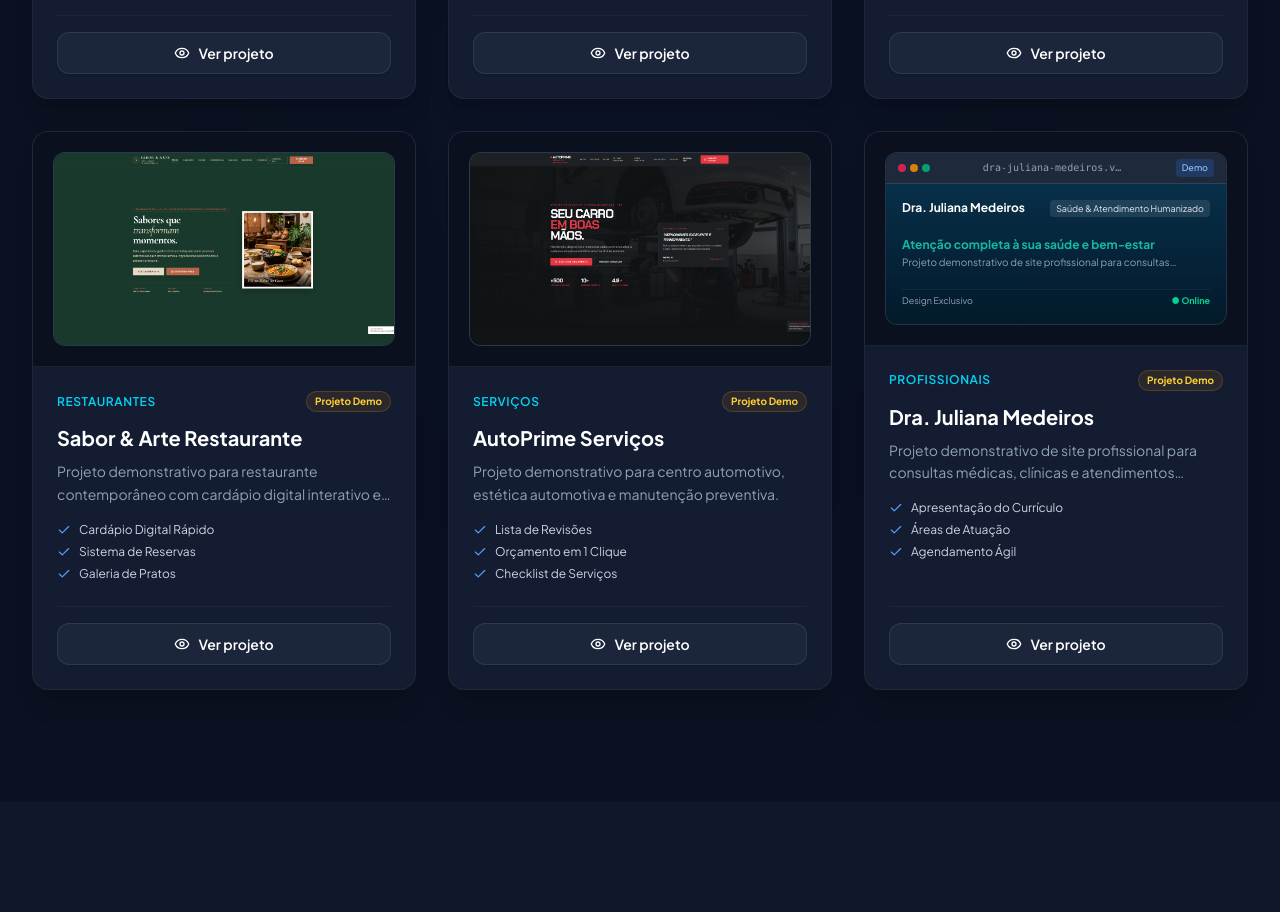
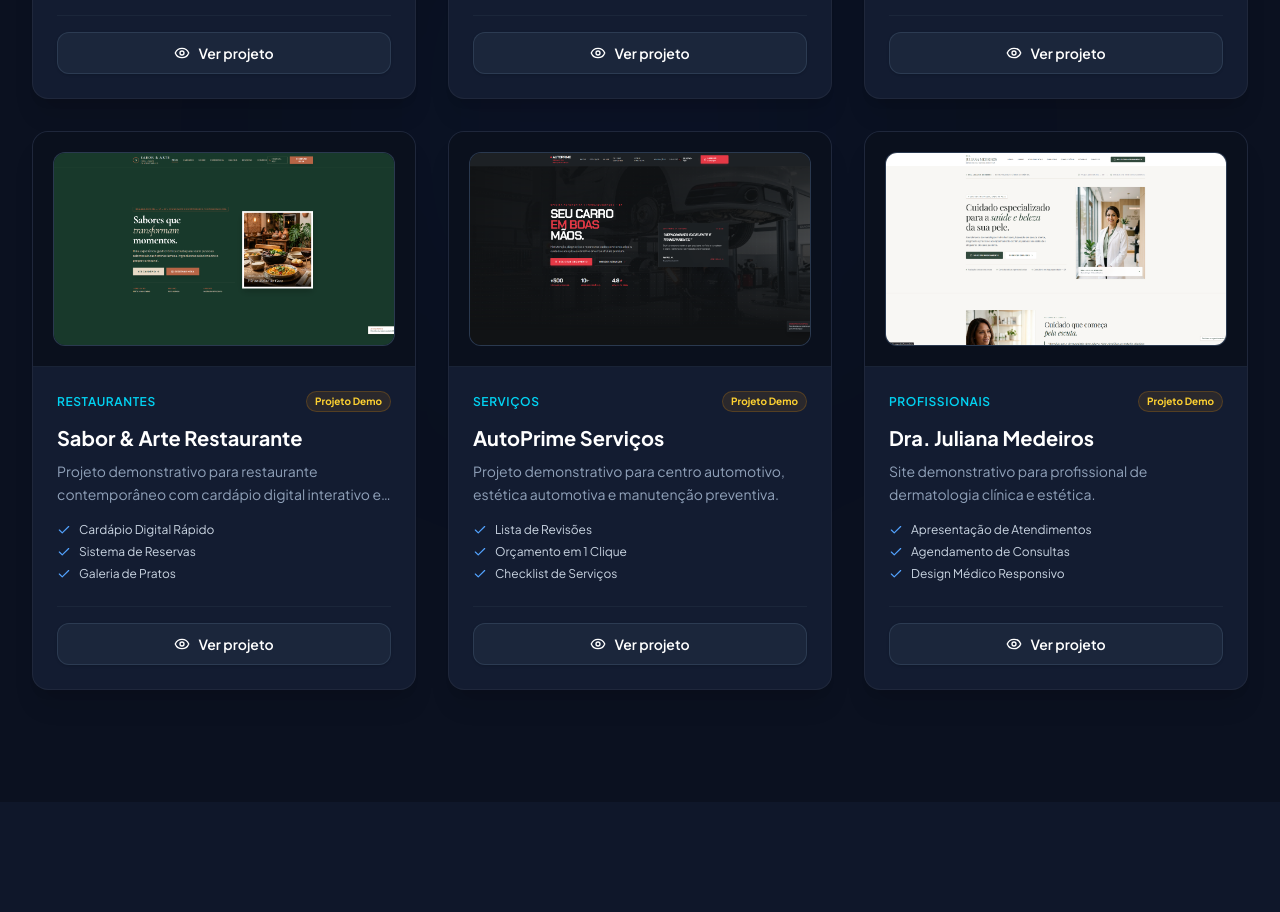
Before and after one commit to vitrineweboficial/VitrineWeb, a React (Vite) app: page / in a window 1280 px wide. Shown: the part 5560-6472 px from the top of the page. Built offline with nearby package versions, Linux system fonts and the light colour scheme.

Commit message:
Adiciona projeto Dra Juliana Medeiros ao portfolio

```diff
--- a/src/data/vitrineData.ts
+++ b/src/data/vitrineData.ts
@@ -156,22 +156,26 @@ export const PROJETOS: ProjetoItem[] = [
   id: "dra-juliana-medeiros",
   nome: "Dra. Juliana Medeiros",
   categoria: "Profissionais",
-    descricao: "Projeto demonstrativo de site profissional para consultas médicas, clínicas e atendimentos especializados.",
-    imagem: "",
-    link: "",
+  descricao: "Site demonstrativo para profissional de dermatologia clínica e estética.",
+  imagem: "/projects/dra-juliana-medeiros.png",
+  link: "https://dra-juliana-medeiros-site.pages.dev/",
   demo: true,
   etiqueta: "Projeto Demo",
-    features: ["Apresentação do Currículo", "Áreas de Atuação", "Agendamento Ágil", "Dúvidas Frequentes"],
+  features: [
+    "Apresentação de Atendimentos",
+    "Agendamento de Consultas",
+    "Design Médico Responsivo"
+  ],
   mockupTheme: {
-      primaryColor: "#14B8A6",
-      accentColor: "#CCFBF1",
-      bgStyle: "from-[#082F49] to-[#031A2B]",
-      tagline: "Saúde & Atendimento Humanizado",
-      heroHeadline: "Atenção completa à sua saúde e bem-estar",
-      statValue: "100%",
-      statLabel: "Confiança & Ética",
+    primaryColor: "#31483C",
+    accentColor: "#879C8A",
+    bgStyle: "from-[#F8F7F4] to-[#DED5C8]",
+    tagline: "Dermatologia Clínica & Estética",
+    heroHeadline: "Cuidado especializado para a saúde e beleza da sua pele.",
+    statValue: "Online",
+    statLabel: "Agendamento Facilitado",
   }
-  }
+},
 ];
 
 // ==========================================
```
Also changed, not shown: public/projects/dra-juliana-medeiros.png (added). Lines whose indentation alone changed are shown as unchanged.
